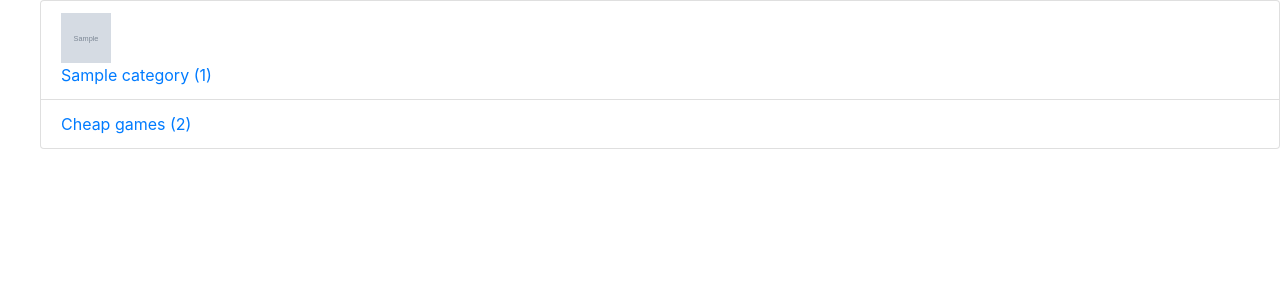
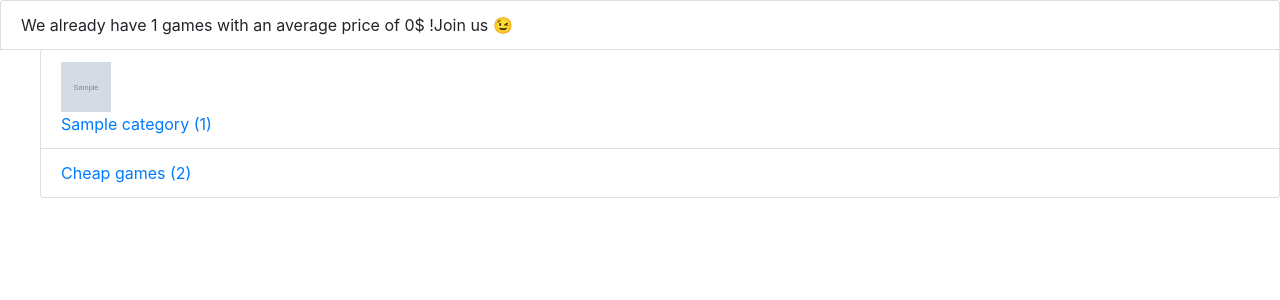
Before and after one commit to polina-koval/BG, a Django app: page /catalog/ in a window 1280 px wide. Shown: the part 72-372 px from the top of the page. Run offline with Django 3.2, Linux system fonts and the light colour scheme; data comes from the database, SQL or seed files in the repository; tables that the repository leaves empty hold one stand-in row (values such as "Sample post"); grey boxes marked "Sample" are stand-in pictures; some libraries are stand-ins or nearby versions.

Commit message:
Add annotate and aggregate in CategoryListView

```diff
--- a/catalog/templates/catalog/category_list.html
+++ b/catalog/templates/catalog/category_list.html
@@ -7,6 +7,7 @@
           crossorigin="anonymous">
     <ul class="list-group">
         {% if all_category %}
+            <li class="list-group-item">We already have {{ games_amount|length }} games with an average price of {{ average_price.price__avg|floatformat }}$ !Join us &#128521</li>
             <ul>
                 {% for category in all_category %}
                     {% if category.picture %}
--- a/catalog/views.py
+++ b/catalog/views.py
@@ -1,4 +1,4 @@
-from django.db.models import Q
+from django.db.models import Q, Count, Avg
 from django.http import HttpResponseRedirect
 from django.shortcuts import get_object_or_404
 from django.urls import reverse, reverse_lazy
@@ -33,6 +33,8 @@ class CategoryListView(ListView):
         context = super().get_context_data(**kwargs)
         context["all_category"] = Category.objects.all()
         context["cheap_games"] = BoardGames.cheap_games.all()
+        context["games_amount"] = Category.objects.annotate(games_amount=Count('boardgames'))
+        context["average_price"] = BoardGames.objects.all().aggregate(Avg('price'))
         return context
 
 
```
